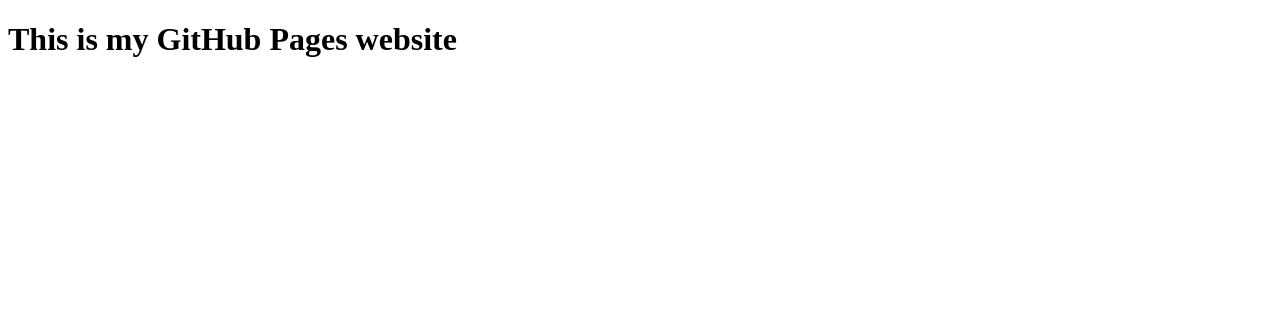
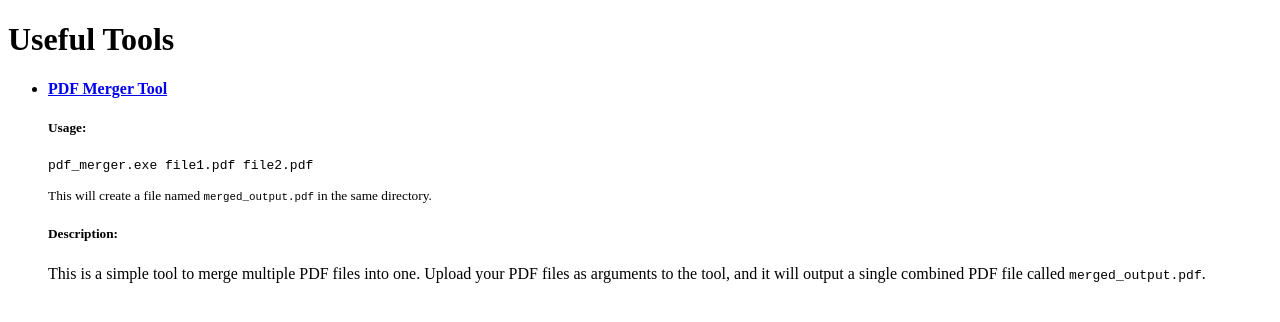
Before and after one commit to filipwroblewski/filipwroblewski.github.io, a plain HTML site: page index.html in a window 1280 px wide. Drawn offline with Linux system fonts and the light colour scheme.

Commit message:
create access to download the tool

```diff
--- a/index.html
+++ b/index.html
@@ -4,9 +4,31 @@
     <meta charset="UTF-8">
     <meta http-equiv="X-UA-Compatible" content="IE=edge">
     <meta name="viewport" content="width=device-width, initial-scale=1.0">
-    <title>Document</title>
+    <title>Useful Tools</title>
 </head>
 <body>
-    <h1>This is my GitHub Pages website</h1>
+    <h1>Useful Tools</h1>
+
+    <ul>
+        <li>
+            <h4>
+                <a href="./resources/pdf_merger.exe" download>PDF Merger Tool</a>
+            </h4>
+
+            <p>
+                <h5>Usage:</h5>
+                <pre><code>pdf_merger.exe file1.pdf file2.pdf</code></pre>
+
+                <small>This will create a file named <code>merged_output.pdf</code> in the same directory.</small>
+            </p>
+
+            <p>
+                <h5>Description:</h5> This is a simple tool to merge multiple PDF files into one.
+                Upload your PDF files as arguments to the tool, and it will output a single combined PDF file called
+                <code>merged_output.pdf</code>.
+            </p>
+        </li>
+    </ul>
+
 </body>
 </html>
```
